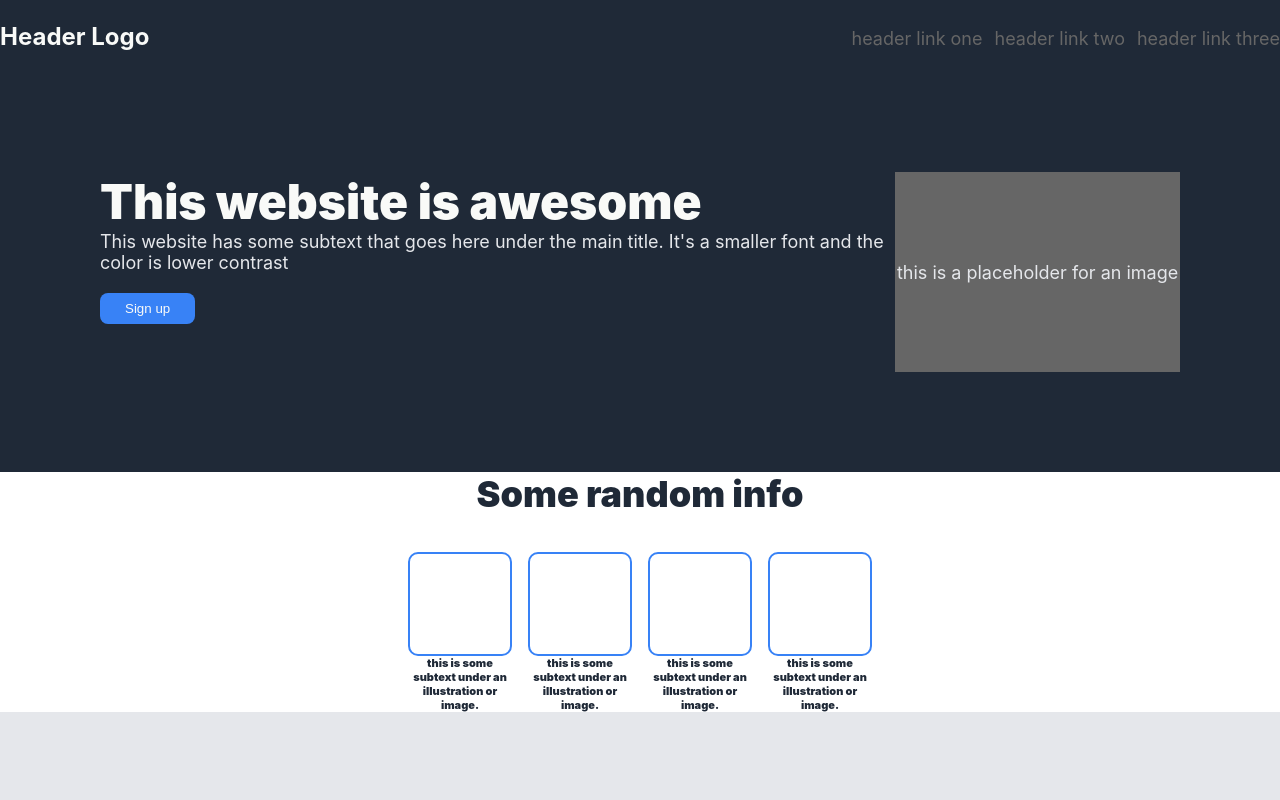
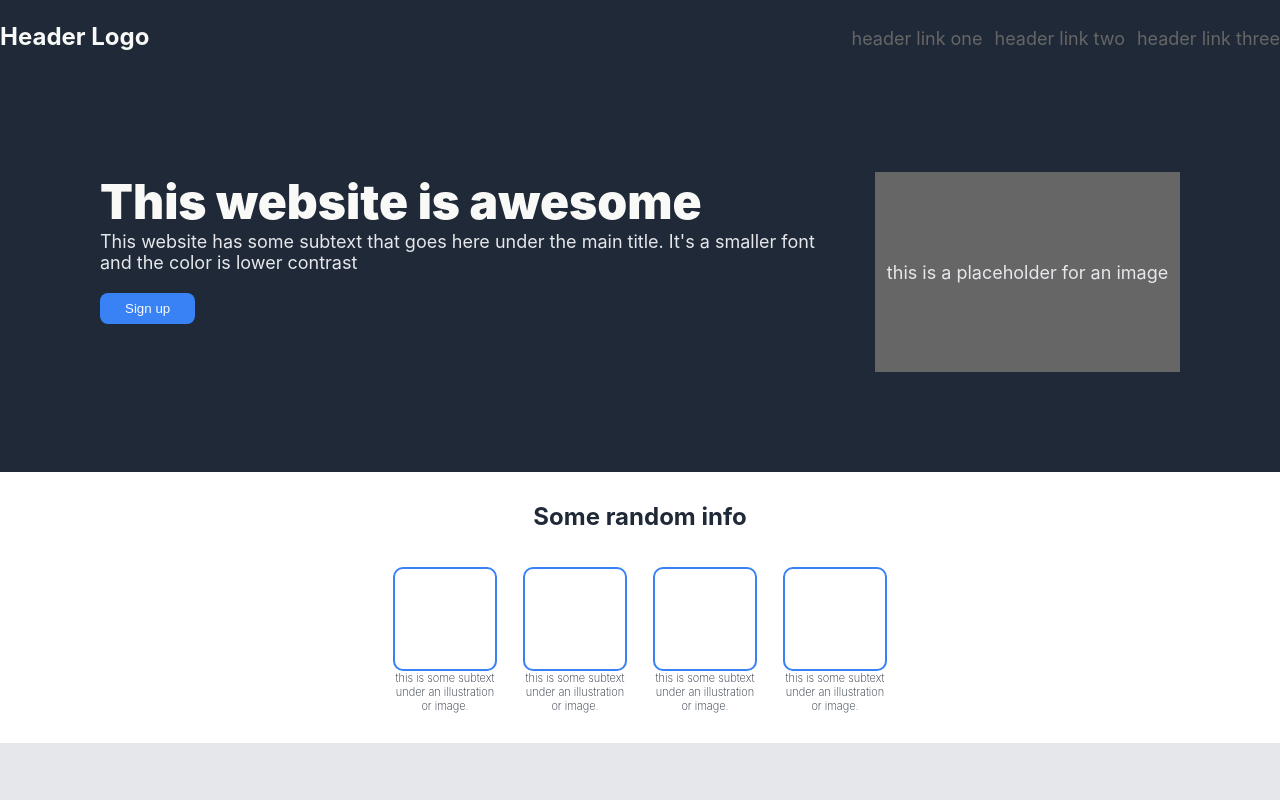
Before and after one commit to Jeroenmin/odin-landing-page, a plain HTML site: page index.html in a window 1280 px wide. Shown: the top 800 px of the page. Drawn offline with Linux system fonts and the light colour scheme.

Commit message:
fine tuning, reorganized css

```diff
--- a/style.css
+++ b/style.css
@@ -8,28 +8,18 @@ body {
   flex-direction: column;
 }
 
+/* HEADER */
+
 .header {
+  display: flex;
+  justify-content: space-between;
+  align-items: center;
   height: 72px;
   background: #1F2937;
   font-size: 24px;
   color: #F9FAF8;
 }
 
-  .footer {
-    height: 72px;
-    background: #1F2937;
-    display: flex;
-    align-items: center;
-    justify-content: center;
-    color: white;
-
-  }
-
-  .header {
-    display: flex;
-    justify-content: space-between;
-    align-items: center;
-  }
 
 ul {
   display: flex;
@@ -43,10 +33,13 @@ body {
   font-size: 18px;
 }
 
+/* SECTION 1 */
+
 .section1 {
   background: #1F2937;
   display: flex;
   padding: 100px;
+  gap: 30px;
 
 }
 
@@ -62,7 +55,7 @@ body {
 }
 
 .image-placeholder {
-    width: 350px;
+  width: 400px;
   height: 200px;
   background-color: #666;
   display: flex;
@@ -80,7 +73,38 @@ body {
   margin-top: 20px;
 }
 
+/* SECTION 2 */
 
+.section2 {
+  display: flex;
+  flex-direction: column;
+  align-items: center;
+  font-size: 24px;
+  color: #1F2937;
+  font-weight: 700;
+  margin-top: 30px;
+  margin-bottom: 30px;
+  gap: 36px;
+}
+
+.picture {
+  display: flex;
+  flex-direction: column;
+  align-items: center;
+  text-align: center;
+  width: 100px;
+  font-size: 11px;
+  font-weight: 150;
+}
+
+.left {
+  padding: 0px;
+  margin-top: 0px;
+  margin-bottom: 0px;
+
+}
+
+/* SECTION 3 */
 
 .section3 {
   display: flex;
@@ -97,13 +121,15 @@ body {
   color: #1F2937;
 }
 
-  .quotename{
+.quotename {
   color: black;
   font-size: 18px;
   font-style: normal;
   align-self: flex-end;
   font-weight: 500;
 }
+
+/* SECTION 4 */
 
 .section4 {
   padding: 100px;
@@ -114,11 +140,11 @@ body {
   display: flex;
   justify-content: space-between;
   align-items: center;
-  border-radius: 30px;
+  border-radius: 20px;
   padding: 48px;
 }
 
-#actionButton  {
+#actionButton {
   border-color: #F9FAF8;
   border: 2px solid white;
 }
@@ -135,28 +161,16 @@ body {
   display: flex;
   flex-direction: row;
   justify-content: center;
-  gap: 20px;
+  gap: 30px;
 }
 
-.section2 {
+
+.footer {
+  height: 72px;
+  background: #1F2937;
   display: flex;
-  flex-direction: column;
   align-items: center;
-  font-size: 36px;
-  color: #1F2937;
-  font-weight: 900;
-  gap: 36px;
+  justify-content: center;
+  color: white;
+
 }
-
-.picture {
-  display: flex;
-  flex-direction: column;
-  align-items: center;
-  text-align: center;
-  width: 100px;
-  font-size: 11px;
-}
-/* .caption {
-  font-size: 12px;
-  color: #1F2937
-} */
```
Also changed, not shown: index.html (+1 -1 lines). Lines whose indentation alone changed are shown as unchanged.
